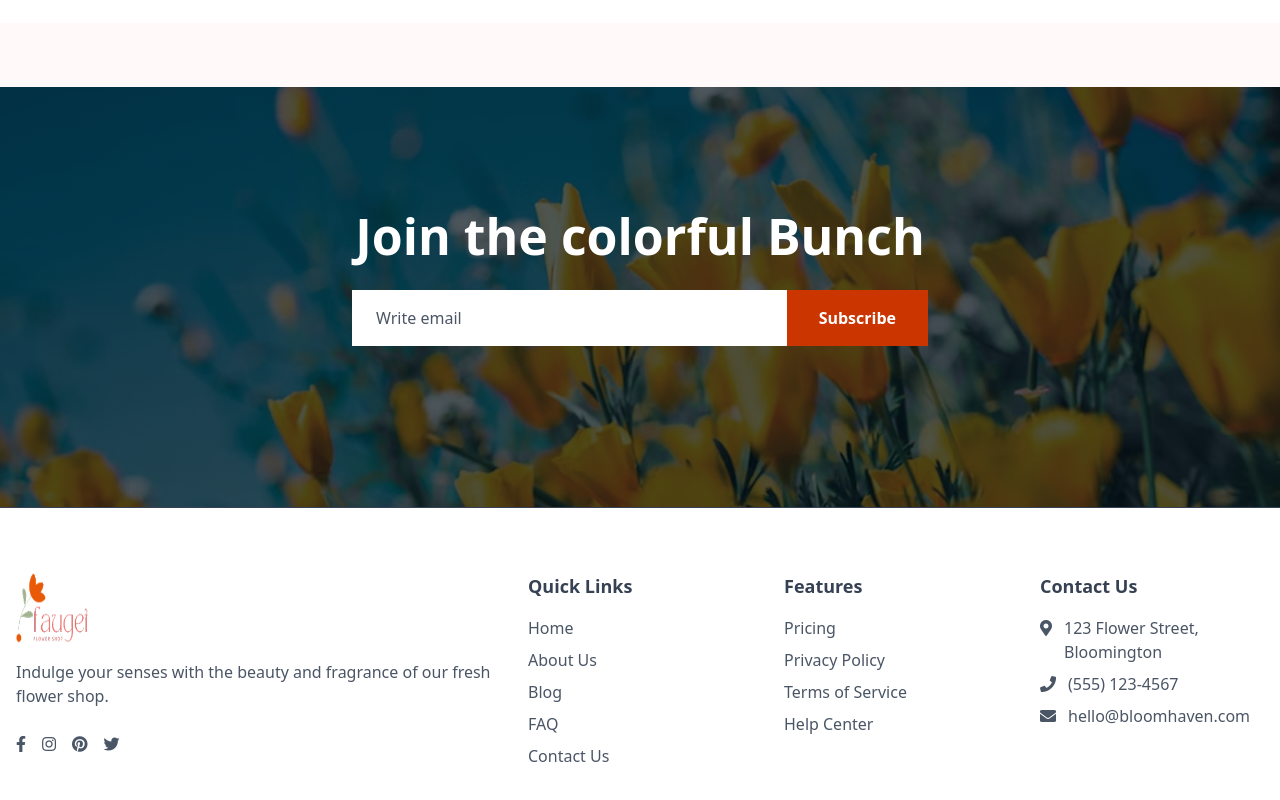
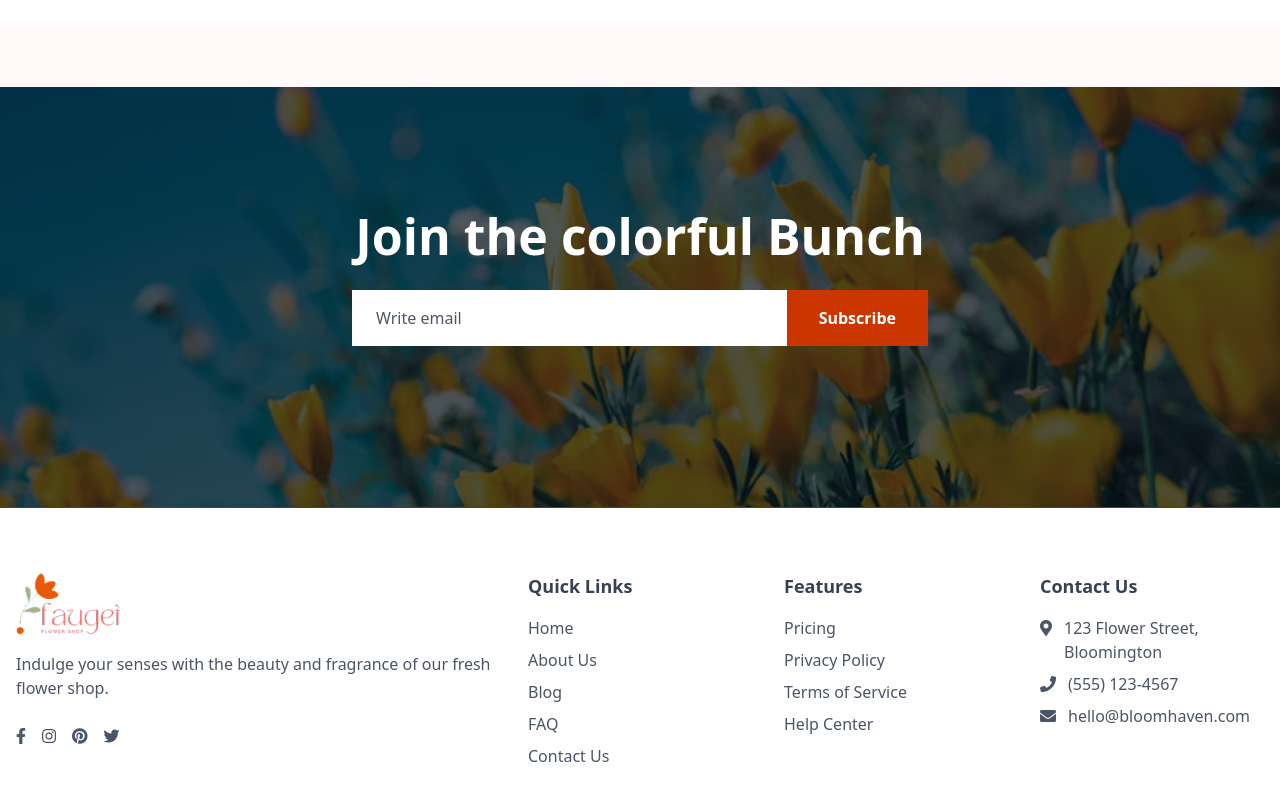
Before and after one commit to nasiriium/Assignment-02, a plain HTML site: page index.html in a window 1280 px wide. Shown: the part 3361-4161 px from the top of the page. Drawn offline with nearby package versions, Linux system fonts and the light colour scheme.

```diff
--- a/index.html
+++ b/index.html
@@ -318,7 +318,7 @@
             <div class="grid grid-cols-1 md:grid-cols-2 lg:grid-cols-5 gap-8">
                 <div class="lg:col-span-2">
                     <div class="mb-4 flex items-center">
-                        <img src="images/logo.png" alt="Bloom Haven Logo" class="h-18 w-18">
+                        <img src="images/logo.png" alt="Bloom Haven Logo" class="h-16 w-auto">
                     </div>
                     <p class="text-gray-600 mb-6">Indulge your senses with the beauty and fragrance of our fresh flower shop.</p>
                     <div class="flex space-x-4">
```
